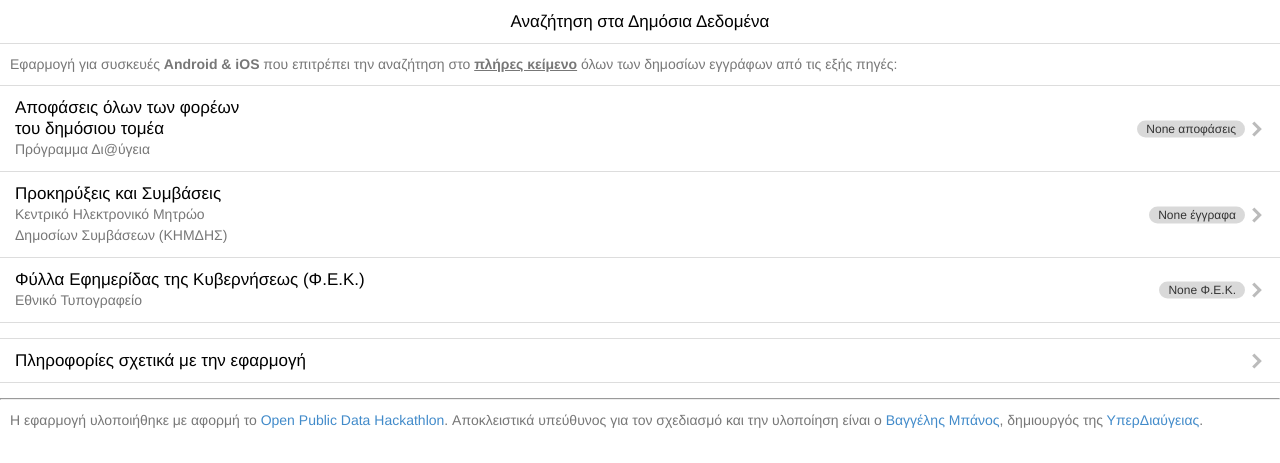
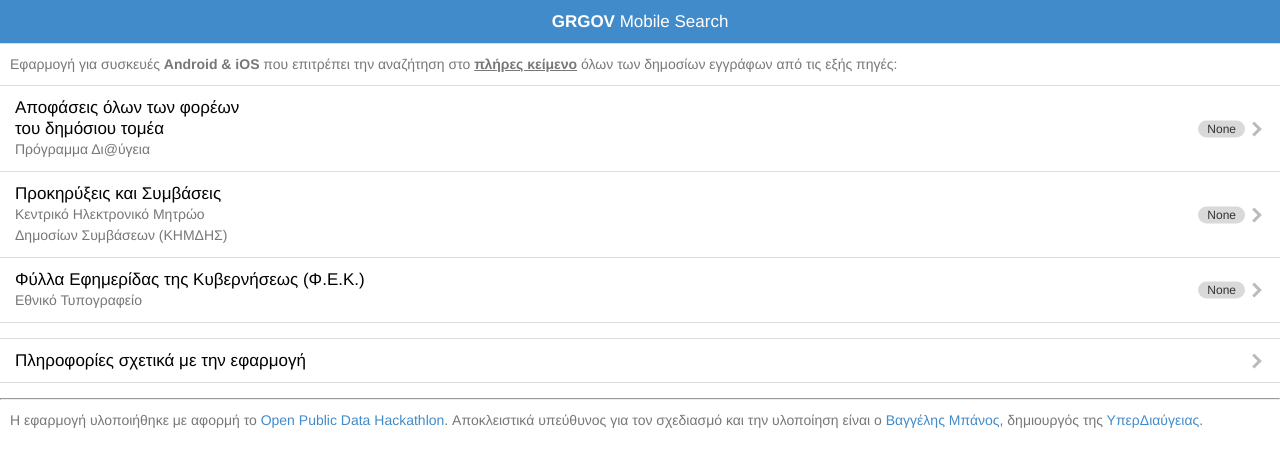
Before and after one commit to vbanos/grgov-mobile-search, a Flask app: page / in a window 1280 px wide. Shown: the top 463 px of the page. Run offline with Flask 2, Linux system fonts and the light colour scheme; data that the repository does not hold is empty; some libraries are stand-ins or nearby versions.

Commit message:
fixed template

```diff
--- a/templates/about.html
+++ b/templates/about.html
@@ -5,7 +5,7 @@
     <!-- Make sure all your bars are the first things in your <body> -->
     <header class="bar bar-nav">
         <a class="btn btn-link btn-nav pull-left" href="/"><span class="icon icon-home"></span></a>
-        <h1 class="title">Αναζήτηση στα Δημόσια Δεδομένα</h1>
+        <h1 class="title"><strong>GRGOV</strong> Mobile Search</h1>
     </header>
 
     <!-- Wrap all non-bar HTML in the .content div (this is actually what scrolls) -->
@@ -44,7 +44,8 @@
                 <li>Ratchet 2.0</li>
                 <li><a href="http://yperdiavgeia.gr/">ΥπερΔιαύγεια</a>: H εφαρμογή χρησιμοποιεί τα ανοικτά δημόσια δεδομένα κατόπιν επεξεργασίας από την <a href="http://yperdiavgeia.gr/">ΥπερΔιαύγεια</a>.</li>
             </ul>
-            <p>Ο πλήρης κώδικας της εφαρμογής διατίθεται ελεύθερα σε κάθε ενδιαφερόμενο από το github TODO ADD URL.</p>
+            <h3>Κώδικας</h3>
+            <p>Ο πλήρης κώδικας της εφαρμογής διατίθεται ελεύθερα σε κάθε ενδιαφερόμενο από το github <a href="https://github.com/vbanos/grgov-mobile-search">https://github.com/vbanos/grgov-mobile-search</a>.</p>
         </div>
         {% include 'footer.html' %}
     </div>
--- a/templates/diavgeia-search-results.html
+++ b/templates/diavgeia-search-results.html
@@ -2,7 +2,7 @@
 {% block title %}Αναζήτηση στη Διαύγεια για "{{ query }}" {% endblock %}
 {% block body %}
 
-<header class="bar bar-nav">
+<header class="bar bar-nav headerbg">
     <a class="btn btn-link btn-nav pull-left" href="/"><span class="icon icon-home"></span></a>
     <h1 class="title">{{ query }} ({{ total|human_number }})</h1>
 </header>
--- a/templates/home.html
+++ b/templates/home.html
@@ -1,8 +1,8 @@
 {% extends "layout.html" %}
 {% block title %} Αναζήτηση στα Δημόσια Δεδομένα {% endblock %}
 {% block body %}
-    <header class="bar bar-nav">
-      <h1 class="title">Αναζήτηση στα Δημόσια Δεδομένα</h1>
+    <header class="bar bar-nav headerbg">
+      <h1 class="title"><strong>GRGOV</strong> Mobile Search</h1>
     </header>
 
     <div class="content">
@@ -13,21 +13,21 @@
         <ul class="table-view">
             <li class="table-view-cell diavgeia">
                 <a class="navigate-right" href="/diavgeia-search">
-                    <span class="badge">{{ statistics.total|human_number }} αποφάσεις</span>
+                    <span class="badge">{{ statistics.total|human_number }}</span>
                     Αποφάσεις όλων των φορέων<br /> του δημόσιου τομέα
                     <p>Πρόγραμμα Δι@ύγεια</p>
                 </a>
             </li>
             <li class="table-view-cell">
                 <a class="navigate-right" href="/procurements-search">
-                    <span class="badge">{{ statistics.total_procurements|human_number }} έγγραφα</span>
+                    <span class="badge">{{ statistics.total_procurements|human_number }}</span>
                     Προκηρύξεις και Συμβάσεις
                     <p>Κεντρικό Ηλεκτρονικό Μητρώο<br /> Δημοσίων Συμβάσεων (ΚΗΜΔΗΣ)</p>
                 </a>
             </li>
             <li class="table-view-cell">
                 <a class="navigate-right" href="/laws-search">
-                    <span class="badge">{{ statistics.total_laws|human_number }} Φ.Ε.Κ.</span>
+                    <span class="badge">{{ statistics.total_laws|human_number }}</span>
                     Φύλλα Εφημερίδας της Κυβερνήσεως (Φ.Ε.Κ.)
                     <p>Εθνικό Τυπογραφείο</p>
                 </a>
--- a/templates/laws-search-results.html
+++ b/templates/laws-search-results.html
@@ -2,7 +2,7 @@
 {% block title %}Αναζήτηση στη Διαύγεια για "{{ query }}" {% endblock %}
 {% block body %}
 
-<header class="bar bar-nav">
+<header class="bar bar-nav headerbg">
     <a class="btn btn-link btn-nav pull-left" href="/"><span class="icon icon-home"></span></a>
     <h1 class="title">{{ query }} ({{ total|human_number }})</h1>
 </header>
--- a/templates/layout.html
+++ b/templates/layout.html
@@ -8,6 +8,17 @@
     <meta name="apple-mobile-web-app-status-bar-style" content="black">
 
     <link href="/static/ratchet/css/ratchet.min.css" rel="stylesheet">
+    <style>
+        .bar.bar-nav {
+            background: #428bca;
+        }
+        .bar.bar-nav h1 {
+            color: #FFF;
+        }
+        .bar.bar-nav .icon {
+            color: #FFF;
+        }
+    </style>
     <script src="//ajax.googleapis.com/ajax/libs/jquery/1.11.0/jquery.min.js"></script>
     <script src="/static/ratchet/js/ratchet.min.js"></script>
   </head>
--- a/templates/procurements-search-results.html
+++ b/templates/procurements-search-results.html
@@ -2,7 +2,7 @@
 {% block title %}Αναζήτηση στη Διαύγεια για "{{ query }}" {% endblock %}
 {% block body %}
 
-<header class="bar bar-nav">
+<header class="bar bar-nav headerbg">
     <a class="btn btn-link btn-nav pull-left" href="/"><span class="icon icon-home"></span></a>
     <h1 class="title">{{ query }} ({{ total|human_number }})</h1>
 </header>
```
Also changed, not shown: templates/diavgeia-search-form.html (+4 -3 lines), templates/laws-search-form.html (+4 -3 lines), templates/procurements-search-form.html (+4 -3 lines).
